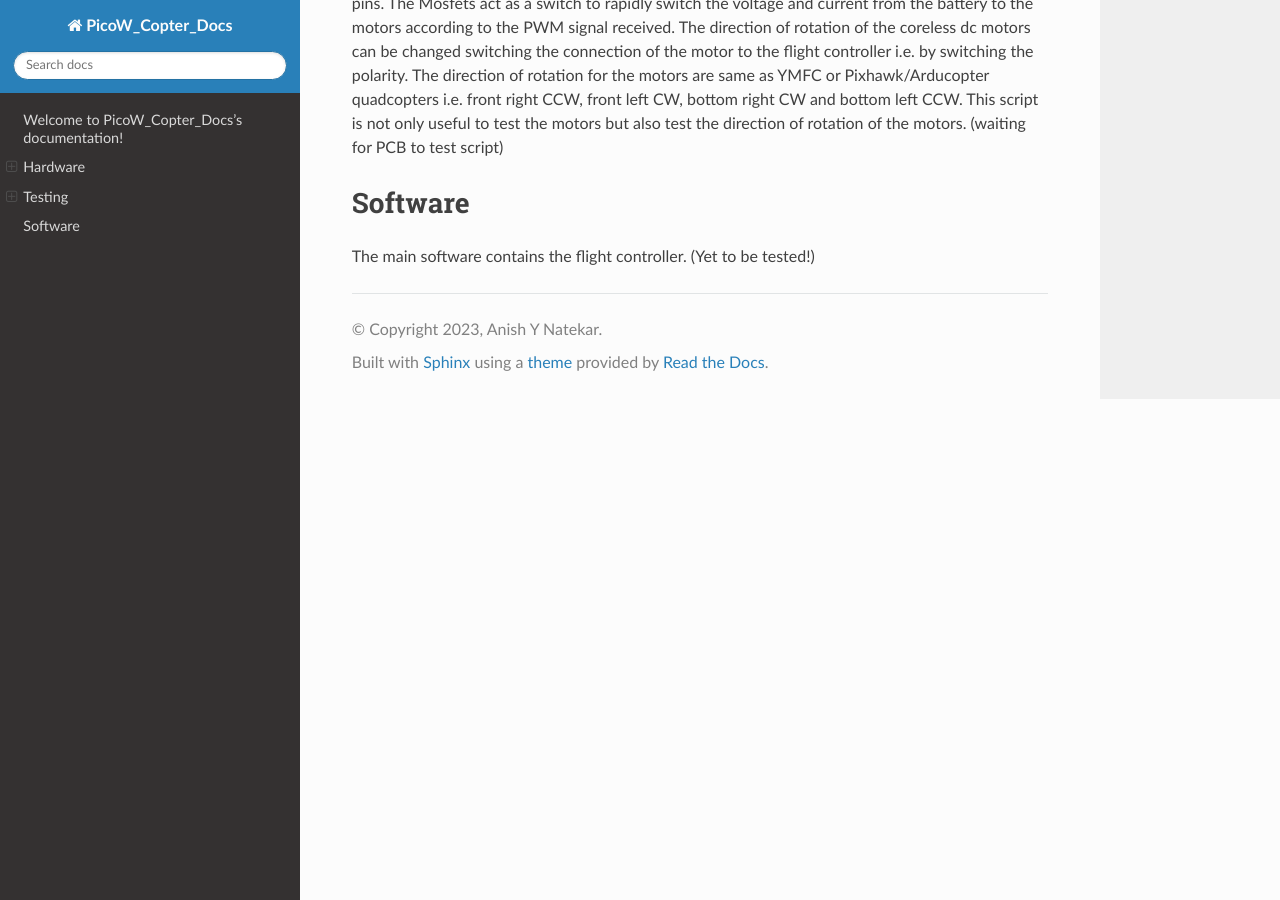
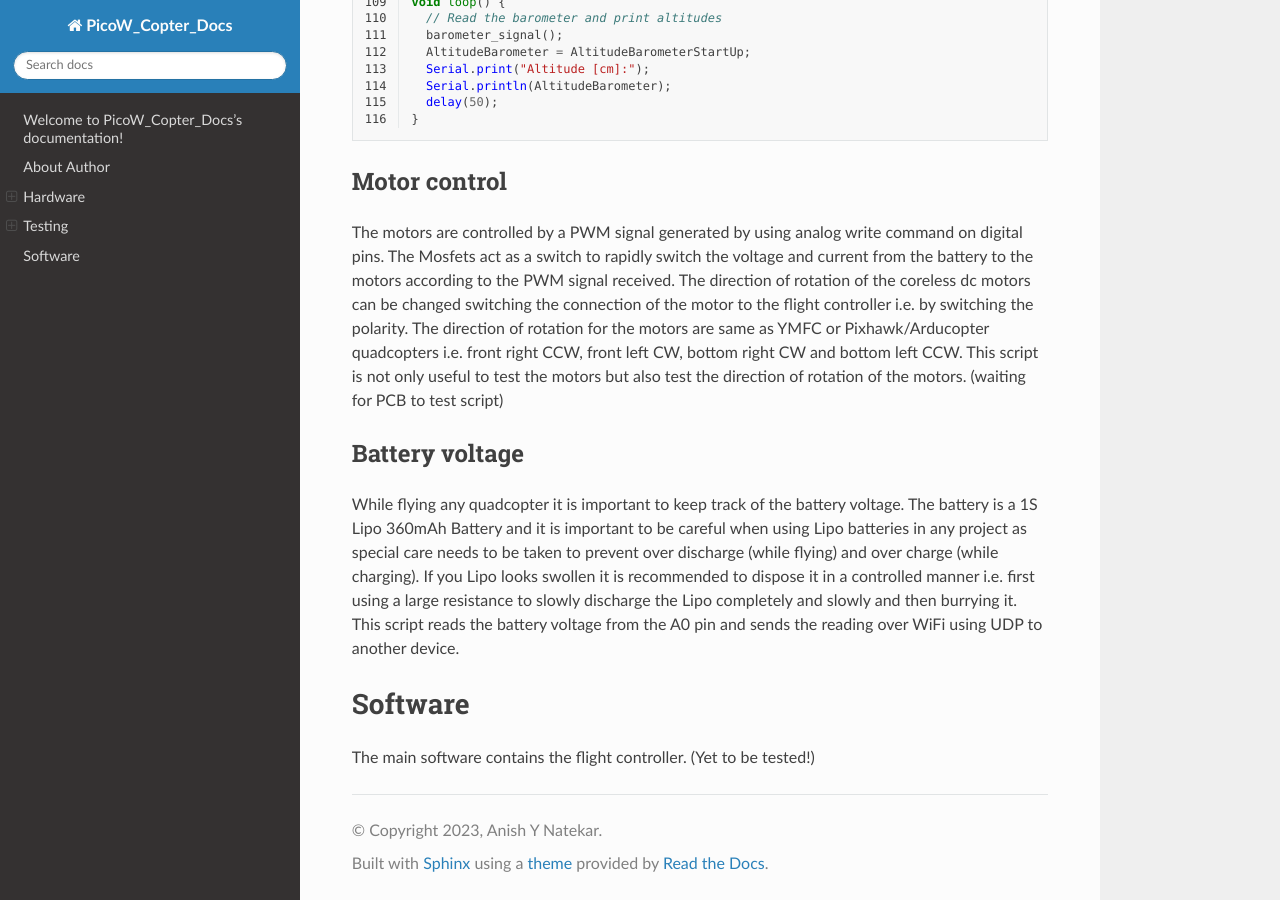
Before and after one commit to anish-natekar/PicoW_Copter_docs, a Sphinx documentation site: the page built from docs/source/index.rst, in a window 1280 px wide and 900 px high, scrolled down 8410 px. Built offline with Sphinx 7.4.7 and the Read the Docs theme 2.0.0, drawn with Linux system fonts in a browser that asks for light colours; some of the changed text lies outside the part shown.

Commit message:
updated docs

```diff
--- a/docs/source/index.rst
+++ b/docs/source/index.rst
@@ -8,6 +8,13 @@
 This is the Official Documentation for the PicoW Copter
 The PicoW Copter is an open source micro sub 60g quadcopter that is controlled using WiFi via a smartphone or computer.
 The PicoW Copter is designed to be a low cost, easy to build, and fun to fly quadcopter.
+
+About Author
+============
+The Raspberry pi pico W Quadcopter is a project made by Anish Natekar during the summer break after his 3rd semester of BTech
+in Computer Science and Engineering at IIT Goa using the knowledge gained from working on Quadcopters, Robots and RC planes for a about year.
+This project is a way to give back to the community and help others learn about quadcopters, pcb designing, electronics and programming.
+The cost for the harware components project is between Rs 2000 to Rs 2500 (INR) and the list for the componets, pcb gerbers, android APP, quadcopter code is all open source.
 
 Hardware
 ========
@@ -451,8 +458,22 @@
 motors but also test the direction of rotation of the motors.
 (waiting for PCB to test script)
 
+Battery voltage
+---------------
+
+While flying any quadcopter it is important to keep track of the battery voltage. The battery is a 1S Lipo 360mAh Battery
+and it is important to be careful when using Lipo batteries in any project as special care needs to be taken to prevent
+over discharge (while flying) and over charge (while charging). If you Lipo looks swollen it is recommended to dispose it in
+a controlled manner i.e. first using a large resistance to slowly discharge the Lipo completely and slowly and then burrying it.
+This script reads the battery voltage from the A0 pin and sends the reading over WiFi using UDP to another device.
+
+
+
 Software
 ========
 
 The main software contains the flight controller.
 (Yet to be tested!)
+
+.. toctree::
+  :maxdepth: 2
```
Also changed, not shown: 5 other files.
